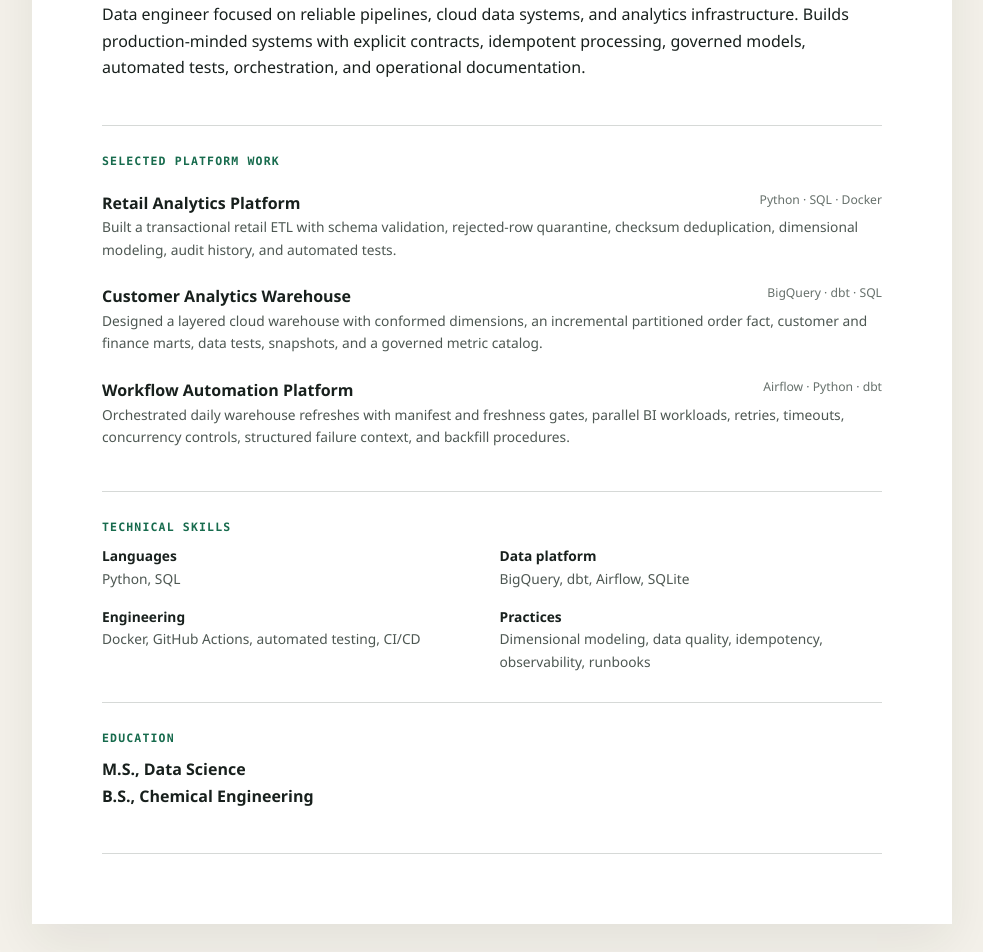
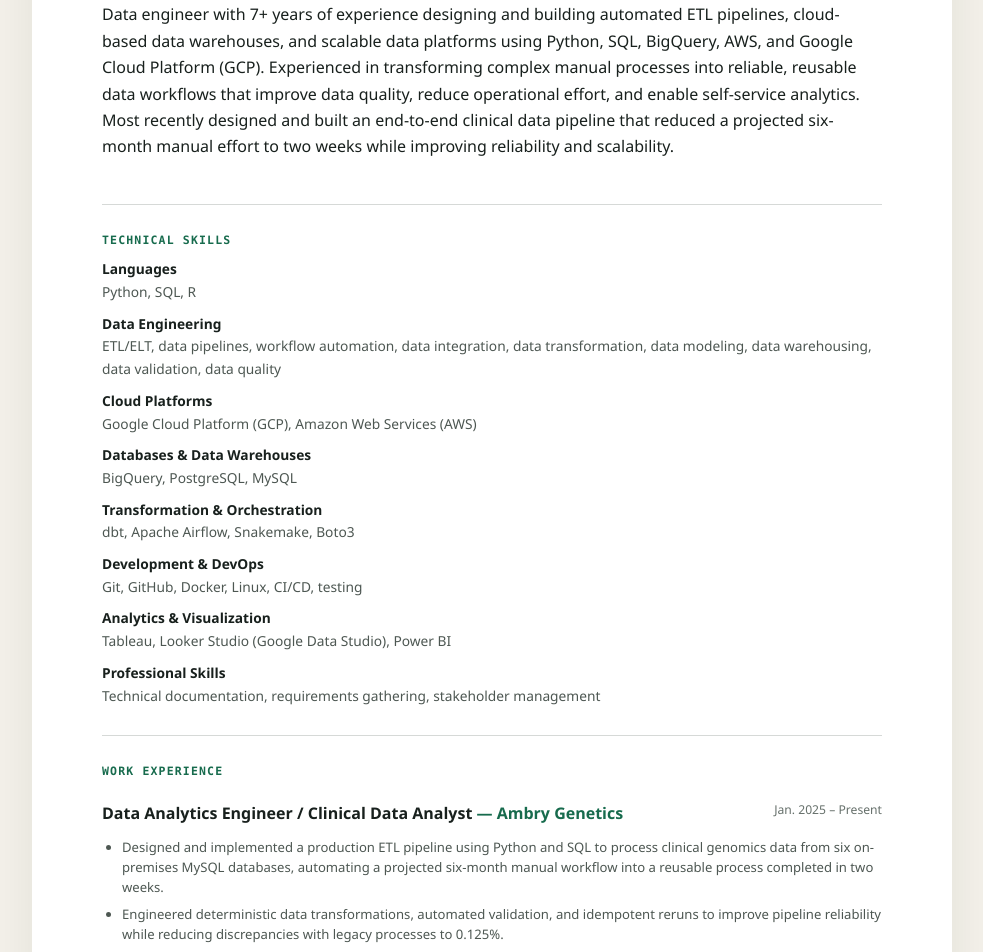
Before and after one commit to j-watterson/portfolio-website, a Next.js app: page /resume in a window 1280 px wide. Shown: the part 520-1472 px from the top of the page, without its empty margins (148-1131 px from the left). Built offline with nearby package versions, Linux system fonts and the light colour scheme.

Commit message:
Update website resume with full experience

```diff
--- a/app/globals.css
+++ b/app/globals.css
@@ -271,9 +271,16 @@
 .resume-entry > div { display: flex; justify-content: space-between; gap: 20px; }
 .resume-entry span { color: #66706b; font-size: .76rem; }
 .resume-entry p { color: #4d5752; font-size: .86rem; }
+.resume-entry ul { margin: 10px 0 0; padding-left: 20px; color: #4d5752; font-size: .82rem; line-height: 1.55; }
+.resume-entry li + li { margin-top: 6px; }
+.resume-company { color: #176b4d !important; font-size: inherit !important; }
+.resume-stack { margin: 5px 0 0; color: #176b4d !important; font: 600 .72rem/1.5 ui-monospace, "SFMono-Regular", Consolas, monospace; }
+.resume-role + .resume-role, .resume-project + .resume-project { margin-top: 30px; }
+.resume-education { margin-top: 12px; }
 .resume-skills { display: grid; grid-template-columns: 1fr 1fr; gap: 15px; }
 .resume-skills p { display: flex; flex-direction: column; margin: 0; font-size: .86rem; color: #4d5752; }
 .resume-skills strong { color: #18201d; }
+.resume-skills-full { grid-template-columns: 1fr; gap: 9px; }
 
 .writing-grid { display: grid; grid-template-columns: repeat(3,1fr); gap: 14px; padding-top: 20px; }
 .writing-grid article { min-height: 350px; display: flex; flex-direction: column; padding: 28px; border: 1px solid var(--line); border-radius: var(--radius); background: var(--surface); }
@@ -364,5 +371,12 @@
   .site-header, .site-footer, .resume-toolbar, .contact-band { display: none !important; }
   body { background: #fff; }
   .resume-page { padding: 0; width: 100%; }
-  .resume-sheet { box-shadow: none; padding: 20px; max-width: none; }
+  .resume-sheet { box-shadow: none; padding: 10px 20px; max-width: none; font-size: 9pt; }
+  .resume-sheet header { padding-bottom: 14px; }
+  .resume-sheet header h2 { font-size: 20pt; }
+  .resume-sheet section { padding: 12px 0; break-inside: auto; }
+  .resume-entry { margin-top: 10px; break-inside: avoid; }
+  .resume-role + .resume-role, .resume-project + .resume-project { margin-top: 16px; }
+  .resume-entry ul { font-size: 8pt; line-height: 1.35; }
+  .resume-entry li + li { margin-top: 3px; }
 }
--- a/app/resume/page.tsx
+++ b/app/resume/page.tsx
@@ -3,7 +3,8 @@
 
 export const metadata: Metadata = {
   title: "Resume",
-  description: "Jonathon Watterson's data engineering resume, selected platform work, and technical skills.",
+  description:
+    "Jonathon Watterson's data engineering resume, including seven years of experience building ETL pipelines, cloud warehouses, automation, and analytics platforms.",
 };
 
 export default function ResumePage() { return <ResumeContent />; }
--- a/components/ResumeContent.tsx
+++ b/components/ResumeContent.tsx
@@ -1,20 +1,185 @@
 "use client";
+
+const skills = [
+  ["Languages", "Python, SQL, R"],
+  [
+    "Data Engineering",
+    "ETL/ELT, data pipelines, workflow automation, data integration, data transformation, data modeling, data warehousing, data validation, data quality",
+  ],
+  ["Cloud Platforms", "Google Cloud Platform (GCP), Amazon Web Services (AWS)"],
+  ["Databases & Data Warehouses", "BigQuery, PostgreSQL, MySQL"],
+  ["Transformation & Orchestration", "dbt, Apache Airflow, Snakemake, Boto3"],
+  ["Development & DevOps", "Git, GitHub, Docker, Linux, CI/CD, testing"],
+  ["Analytics & Visualization", "Tableau, Looker Studio (Google Data Studio), Power BI"],
+  ["Professional Skills", "Technical documentation, requirements gathering, stakeholder management"],
+];
+
+const experience = [
+  {
+    title: "Data Analytics Engineer / Clinical Data Analyst",
+    company: "Ambry Genetics",
+    dates: "Jan. 2025 – Present",
+    bullets: [
+      "Designed and implemented a production ETL pipeline using Python and SQL to process clinical genomics data from six on-premises MySQL databases, automating a projected six-month manual workflow into a reusable process completed in two weeks.",
+      "Engineered deterministic data transformations, automated validation, and idempotent reruns to improve pipeline reliability while reducing discrepancies with legacy processes to 0.125%.",
+      "Collaborated on deployment of the pipeline using AWS Batch, Docker, Amazon S3, and Terraform.",
+      "Leveraged Google Cloud Platform (GCP) and BigQuery to build scalable data warehouse solutions for large clinical datasets, enabling non-technical stakeholders to analyze data through familiar Google Sheets workflows while overcoming Excel data limitations.",
+      "Automated recurring clinical data extraction using Python, SQL, and Snakemake, reducing execution time by approximately three hours per run while improving pipeline reliability, accuracy, and reusability.",
+      "Led the data cleanup effort for a functional domain within a larger Silver Layer data initiative by performing data discovery, data modeling, source system analysis, and data validation to improve downstream data quality.",
+      "Consistently exceeded quarterly expectations for ad hoc data requests, delivering validated datasets through Git-based development workflows while working in a Linux-based AWS development environment.",
+      "Developed Tableau dashboards and reporting solutions on top of large clinical datasets, enabling data-driven decision-making and providing ongoing support for stakeholder data analysis and issue resolution.",
+    ],
+  },
+  {
+    title: "Data Engineer",
+    company: "Money Crashers, LLC",
+    dates: "Aug. 2019 – Sep. 2023",
+    bullets: [
+      "Designed, built, and maintained automated ETL pipelines using Python, SQL, and BigQuery to ingest, transform, and consolidate marketing, financial, and website performance data into a centralized analytics warehouse.",
+      "Built and optimized a cloud-based BigQuery data warehouse, integrating data from multiple sources to provide reliable datasets for reporting, business intelligence, and self-service analytics.",
+      "Automated recurring data collection, transformation, and validation workflows, eliminating manual reporting processes while improving data accuracy, consistency, and refresh times.",
+      "Developed scalable SQL data models and curated analytics tables that powered executive dashboards and KPI reporting in Looker Studio, enabling data-driven business decisions.",
+      "Performed data quality validation, anomaly detection, and reconciliation across multiple datasets to improve reporting reliability and stakeholder confidence.",
+    ],
+  },
+  {
+    title: "Process Engineer – Data Automation",
+    company: "Sun West Mortgage Company, LLC",
+    dates: "July 2017 – Aug. 2019",
+    bullets: [
+      "Developed complex SQL queries and automated reporting workflows to retrieve, transform, validate, and analyze large mortgage datasets.",
+      "Designed VBA-based workflow automation and rule-based validation processes, reducing manual effort by up to 50% while improving data accuracy and process reliability.",
+      "Built reusable data cleansing and normalization workflows and partnered with business stakeholders to automate financial processes and improve downstream reporting.",
+    ],
+  },
+];
+
+const projects = [
+  {
+    title: "Content Opportunity Intelligence Pipeline",
+    stack: "Python · SQL · PostgreSQL · Airflow · dbt · Docker · GitHub Actions",
+    bullets: [
+      "Built a containerized batch data platform that ingests discussion and content metadata, validates typed contracts, and publishes ranked opportunities through raw, staging, and analytics warehouse layers.",
+      "Orchestrated retryable ingestion, transformation, quality, ranking, and export stages with Airflow; implemented natural-key upserts and run-level audit metadata for safe reprocessing.",
+      "Developed dbt models and automated uniqueness, relationship, range, accepted-value, and freshness checks to prevent invalid records from reaching analytics consumers.",
+      "Designed deterministic lexical retrieval with an optional semantic-review path, preserving a credential-free mode while supporting checkpointed embeddings and structured model decisions.",
+      "Automated linting, regression tests, offline integration tests, dbt builds, and container builds with GitHub Actions.",
+    ],
+  },
+  {
+    title: "Investing.University Content Data Pipeline",
+    stack: "JavaScript · Node.js · Eleventy · Nunjucks · CSV · JSON/JSONL · JSON Schema · OpenAI Batch API · Jupyter · npm · Git",
+    bullets: [
+      "Built a staged Node.js data pipeline that moves content records from CSV intake through normalized JSON checkpoints, schema-constrained generation, editorial review, validated publication datasets, and static serving.",
+      "Implemented deterministic record normalization, duplicate suppression, slug-based idempotency, taxonomy synchronization, and referential-integrity checks across article and graph datasets.",
+      "Added a fail-fast validation stage that blocks builds when identifiers, canonical URLs, required metadata, taxonomy references, or graph relationships violate publishing rules.",
+    ],
+  },
+];
 
 export default function ResumeContent() {
   return (
     <section className="resume-page shell">
-      <div className="resume-toolbar"><div><p className="eyebrow">Resume</p><h1>Jonathon Watterson</h1></div><button className="button primary" onClick={() => window.print()}>Print / Save PDF</button></div>
-      <div className="resume-sheet">
-        <header><div><h2>Jonathon Watterson</h2><p>Data Engineer</p></div><div className="resume-contact"><a href="mailto:jwatterson99@proton.me">jwatterson99@proton.me</a><a href="https://www.linkedin.com/in/jw-data/">linkedin.com/in/jw-data</a><a href="https://github.com/j-watterson">github.com/j-watterson</a></div></header>
-        <section><h3>Profile</h3><p>Data engineer focused on reliable pipelines, cloud data systems, and analytics infrastructure. Builds production-minded systems with explicit contracts, idempotent processing, governed models, automated tests, orchestration, and operational documentation.</p></section>
-        <section><h3>Selected platform work</h3>
-          <div className="resume-entry"><div><strong>Retail Analytics Platform</strong><span>Python · SQL · Docker</span></div><p>Built a transactional retail ETL with schema validation, rejected-row quarantine, checksum deduplication, dimensional modeling, audit history, and automated tests.</p></div>
-          <div className="resume-entry"><div><strong>Customer Analytics Warehouse</strong><span>BigQuery · dbt · SQL</span></div><p>Designed a layered cloud warehouse with conformed dimensions, an incremental partitioned order fact, customer and finance marts, data tests, snapshots, and a governed metric catalog.</p></div>
-          <div className="resume-entry"><div><strong>Workflow Automation Platform</strong><span>Airflow · Python · dbt</span></div><p>Orchestrated daily warehouse refreshes with manifest and freshness gates, parallel BI workloads, retries, timeouts, concurrency controls, structured failure context, and backfill procedures.</p></div>
+      <div className="resume-toolbar">
+        <div>
+          <p className="eyebrow">Resume</p>
+          <h1>Jonathon Watterson</h1>
+        </div>
+        <button className="button primary" onClick={() => window.print()}>
+          Print / Save PDF
+        </button>
+      </div>
+
+      <article className="resume-sheet">
+        <header>
+          <div>
+            <h2>Jonathon Watterson</h2>
+            <p>Data Engineer</p>
+          </div>
+          <div className="resume-contact">
+            <a href="mailto:jwatterson99@proton.me">jwatterson99@proton.me</a>
+            <a href="https://www.linkedin.com/in/jw-data/">linkedin.com/in/jw-data</a>
+            <a href="https://github.com/j-watterson">github.com/j-watterson</a>
+          </div>
+        </header>
+
+        <section>
+          <h3>Summary</h3>
+          <p>
+            Data engineer with 7+ years of experience designing and building automated ETL pipelines,
+            cloud-based data warehouses, and scalable data platforms using Python, SQL, BigQuery, AWS,
+            and Google Cloud Platform (GCP). Experienced in transforming complex manual processes into
+            reliable, reusable data workflows that improve data quality, reduce operational effort, and
+            enable self-service analytics. Most recently designed and built an end-to-end clinical data
+            pipeline that reduced a projected six-month manual effort to two weeks while improving
+            reliability and scalability.
+          </p>
         </section>
-        <section><h3>Technical skills</h3><div className="resume-skills"><p><strong>Languages</strong>Python, SQL</p><p><strong>Data platform</strong>BigQuery, dbt, Airflow, SQLite</p><p><strong>Engineering</strong>Docker, GitHub Actions, automated testing, CI/CD</p><p><strong>Practices</strong>Dimensional modeling, data quality, idempotency, observability, runbooks</p></div></section>
-        <section><h3>Education</h3><p><strong>M.S., Data Science</strong><br /><strong>B.S., Chemical Engineering</strong></p></section>
-      </div>
+
+        <section>
+          <h3>Technical Skills</h3>
+          <div className="resume-skills resume-skills-full">
+            {skills.map(([label, value]) => (
+              <p key={label}>
+                <strong>{label}</strong>
+                {value}
+              </p>
+            ))}
+          </div>
+        </section>
+
+        <section>
+          <h3>Work Experience</h3>
+          {experience.map((role) => (
+            <div className="resume-entry resume-role" key={`${role.company}-${role.title}`}>
+              <div>
+                <strong>
+                  {role.title} <span className="resume-company">— {role.company}</span>
+                </strong>
+                <span>{role.dates}</span>
+              </div>
+              <ul>
+                {role.bullets.map((bullet) => (
+                  <li key={bullet}>{bullet}</li>
+                ))}
+              </ul>
+            </div>
+          ))}
+        </section>
+
+        <section>
+          <h3>Projects</h3>
+          {projects.map((project) => (
+            <div className="resume-entry resume-project" key={project.title}>
+              <div>
+                <strong>{project.title}</strong>
+              </div>
+              <p className="resume-stack">{project.stack}</p>
+              <ul>
+                {project.bullets.map((bullet) => (
+                  <li key={bullet}>{bullet}</li>
+                ))}
+              </ul>
+            </div>
+          ))}
+        </section>
+
+        <section>
+          <h3>Education</h3>
+          <div className="resume-entry resume-education">
+            <div>
+              <strong>M.S. Data Science — University of Colorado Boulder</strong>
+              <span>2026 · GPA: 3.9</span>
+            </div>
+          </div>
+          <div className="resume-entry resume-education">
+            <div>
+              <strong>B.S. Chemical Engineering — University of Nevada, Reno</strong>
+              <span>2016</span>
+            </div>
+          </div>
+        </section>
+      </article>
     </section>
   );
 }
```
